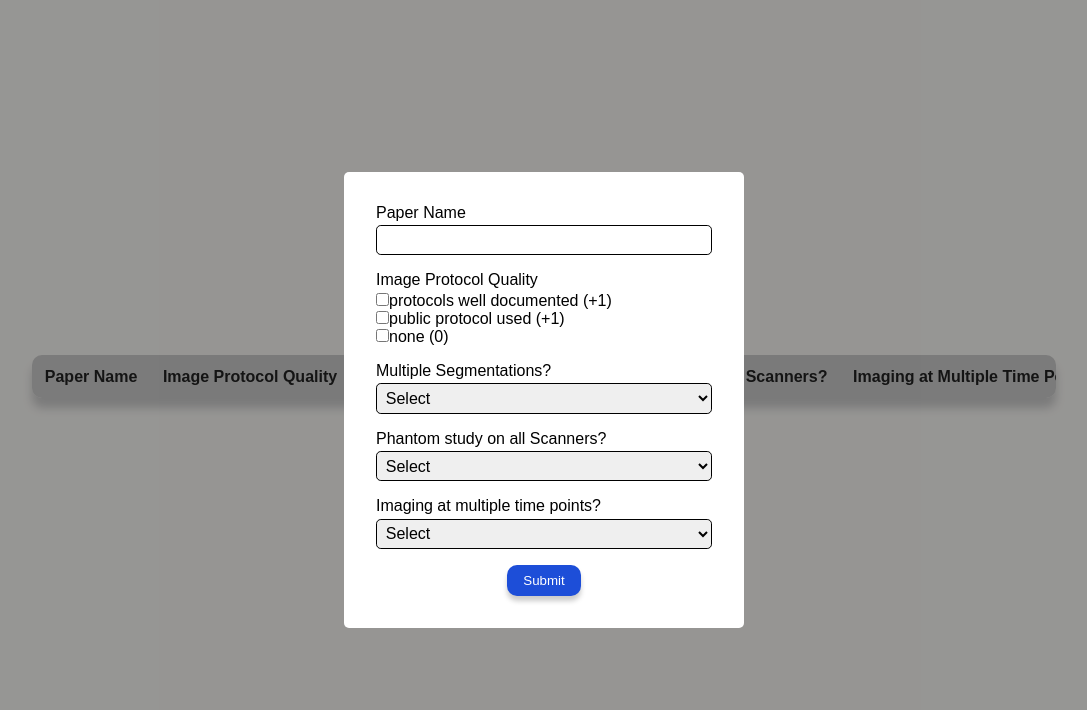
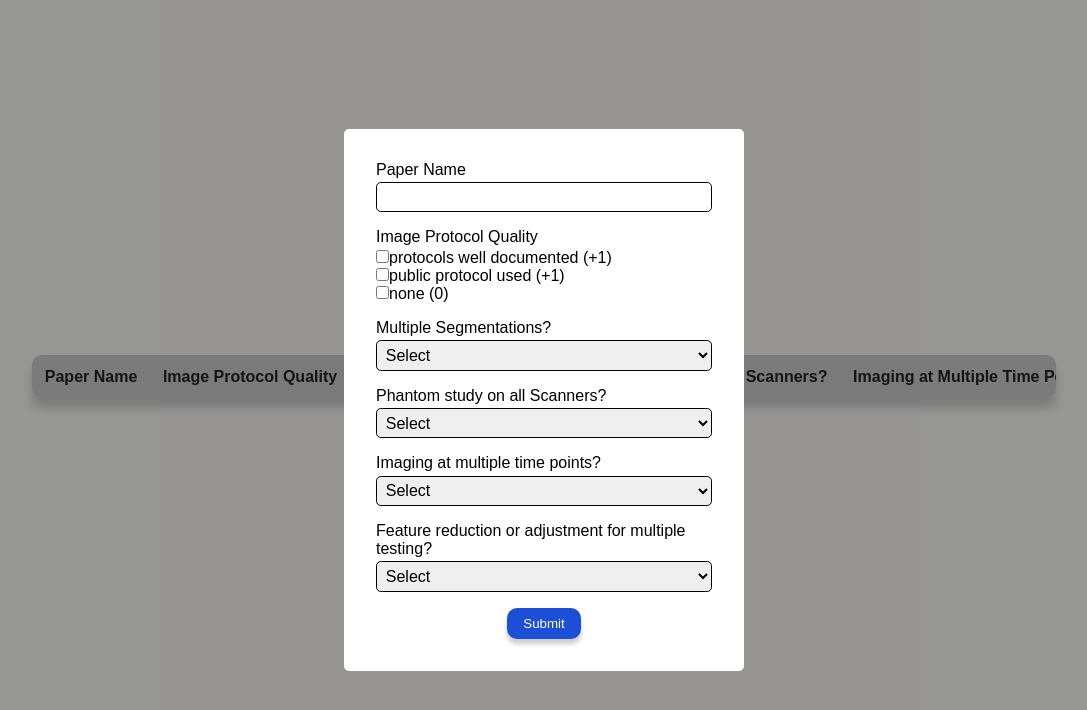
Before and after one commit to UWA-Medical-Physics-Research-Group/RQS-calculator, a React (Create React App) app in the folder rqsplus/: page / in a window 1280 px wide. Both pictures are taken after a click on the button "Add". Shown: the top 710 px of the page, without its empty margins (96-1183 px from the left). Built offline with nearby package versions, Linux system fonts and the light colour scheme.

Commit message:
New column

```diff
--- a/rqsplus/src/App.jsx
+++ b/rqsplus/src/App.jsx
@@ -43,6 +43,10 @@ function App() {
       totalScore += 1;
     }
 
+    if (newRow.featureReduction === "Yes, either method (+1)") {
+      totalScore += 1;
+    }
+
     newRow.totalScore = totalScore;
 
     rowToEdit === null
--- a/rqsplus/src/components/Modal.jsx
+++ b/rqsplus/src/components/Modal.jsx
@@ -10,6 +10,7 @@ export const Modal = ({ closeModal, onSubmit, defaultValue }) => {
       multipleSegmentations: "",
       phantomStudy: "",
       multipleTimePoints: "",
+      featureReduction: "",
     }
   );
   const [errors, setErrors] = useState("");
@@ -30,7 +31,10 @@ export const Modal = ({ closeModal, onSubmit, defaultValue }) => {
       formState.multipleSegmentations &&
       ["Yes (+1)", "No (0)"].includes(formState.multipleSegmentations) &&
       ["Yes (+1)", "No (0)"].includes(formState.phantomStudy) &&
-      ["Yes (+1)", "No (0)"].includes(formState.multipleTimePoints)
+      ["Yes (+1)", "No (0)"].includes(formState.multipleTimePoints) &&
+      ["Yes, either method (+1)", "No, neither method (0)"].includes(
+        formState.featureReduction
+      )
     ) {
       setErrors("");
       return true;
@@ -55,6 +59,10 @@ export const Modal = ({ closeModal, onSubmit, defaultValue }) => {
 
       if (!formState.multipleTimePoints) {
         errorFields.push("multipleTimePoints");
+      }
+
+      if (!formState.featureReduction) {
+        errorFields.push("featureReduction");
       }
 
       setErrors(errorFields.join(", "));
@@ -173,6 +181,23 @@ export const Modal = ({ closeModal, onSubmit, defaultValue }) => {
               <option value="No (0)">No (0)</option>
             </select>
           </div>
+          <div className="form-group">
+            <label htmlFor="featureReduction">
+              Feature reduction or adjustment for multiple testing?
+            </label>
+            <select
+              name="featureReduction"
+              onChange={handleChange}
+              value={formState.featureReduction}>
+              <option value="">Select</option>
+              <option value="Yes, either method (+1)">
+                Yes, either method (+1)
+              </option>
+              <option value="No, neither method (0)">
+                No, neither method (0)
+              </option>
+            </select>
+          </div>
           {errors && (
             <div className="error">
               {errors === "imageProtocolQuality"
--- a/rqsplus/src/components/Table.jsx
+++ b/rqsplus/src/components/Table.jsx
@@ -15,6 +15,7 @@ export const Table = ({ rows, deleteRow, editRow }) => {
             <th>Multiple Segmentations?</th>
             <th>Phantom Study on all Scanners?</th>
             <th>Imaging at Multiple Time Points?</th>
+            <th>Feature reduction or adjustment for multiple testing?</th>
             <th>Total Score</th>
             <th>Actions</th>
           </tr>
@@ -40,6 +41,7 @@ export const Table = ({ rows, deleteRow, editRow }) => {
                 <td>{row.multipleSegmentations}</td>
                 <td>{row.phantomStudy}</td>
                 <td>{row.multipleTimePoints}</td>
+                <td>{row.featureReduction}</td>
                 <td>{`${row.totalScore} (${totalScorePercentage}%)`}</td>
                 <td>
                   <span className="actions">
```
